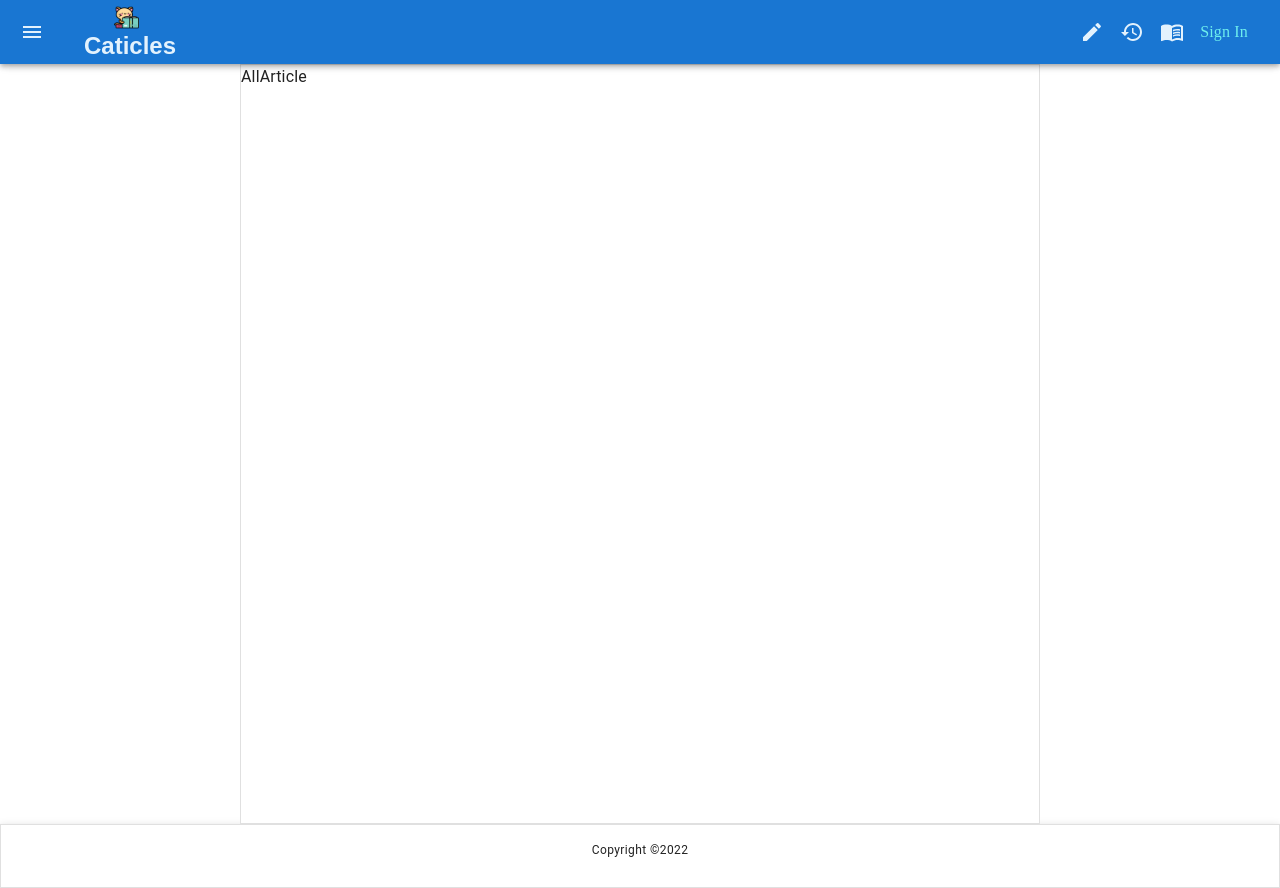
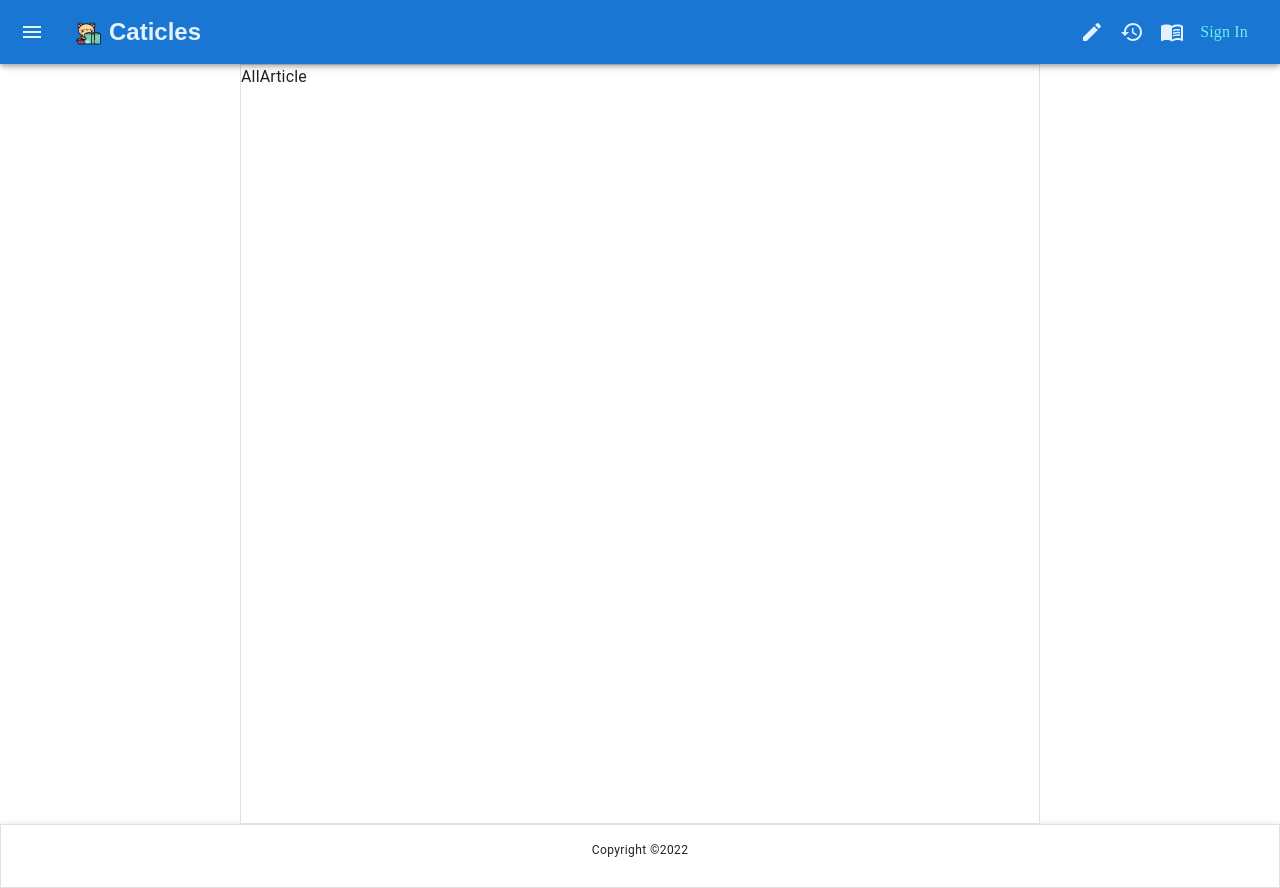
Before and after one commit to AcediaDotExe/ArticleFront, a React (Create React App) app: page /#/ in a window 1280 px wide. Built offline with nearby package versions, Linux system fonts and the light colour scheme; a web font is replaced by a local one.

Commit message:
Logo fix

```diff
--- a/src/components/navigation/NavBar/NavLeftPart.tsx
+++ b/src/components/navigation/NavBar/NavLeftPart.tsx
@@ -51,7 +51,12 @@ const NavLeftPart = () => {
                         style={{ color: '#e3f2fd', textDecoration: 'none' }}
                     >
                         {isDarkMode ? (
-                            <>
+                            <Grid
+                                container
+                                direction="row"
+                                justifyContent="flex-start"
+                                alignItems="center"
+                                display="flex">
                                 <img
                                     src={faviconDark}
                                     alt="Kitty"
@@ -73,9 +78,14 @@ const NavLeftPart = () => {
                                 >
                                     <div id={'logo-inside'}>Caticles</div>
                                 </Typography>
-                            </>
+                            </Grid>
                         ) : (
-                            <>
+                            <Grid
+                                container
+                                direction="row"
+                                justifyContent="flex-start"
+                                alignItems="center"
+                                display="flex">
                                 <img
                                     src={favicon}
                                     alt="Dark Kitty"
@@ -97,7 +107,7 @@ const NavLeftPart = () => {
                                 >
                                     <div id={'light-logo-inside'}>Caticles</div>
                                 </Typography>
-                            </>
+                            </Grid>
                         )}
                     </Link>
                 </Grid>
```
